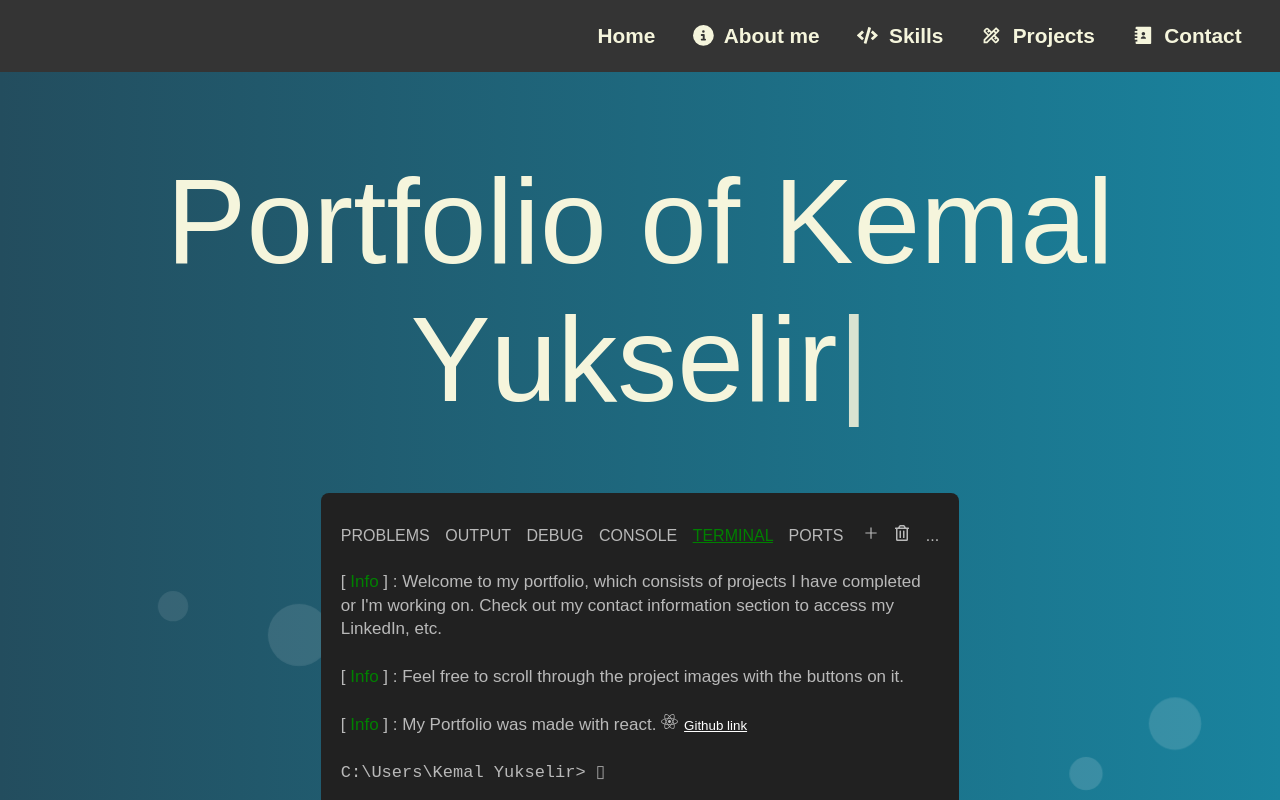
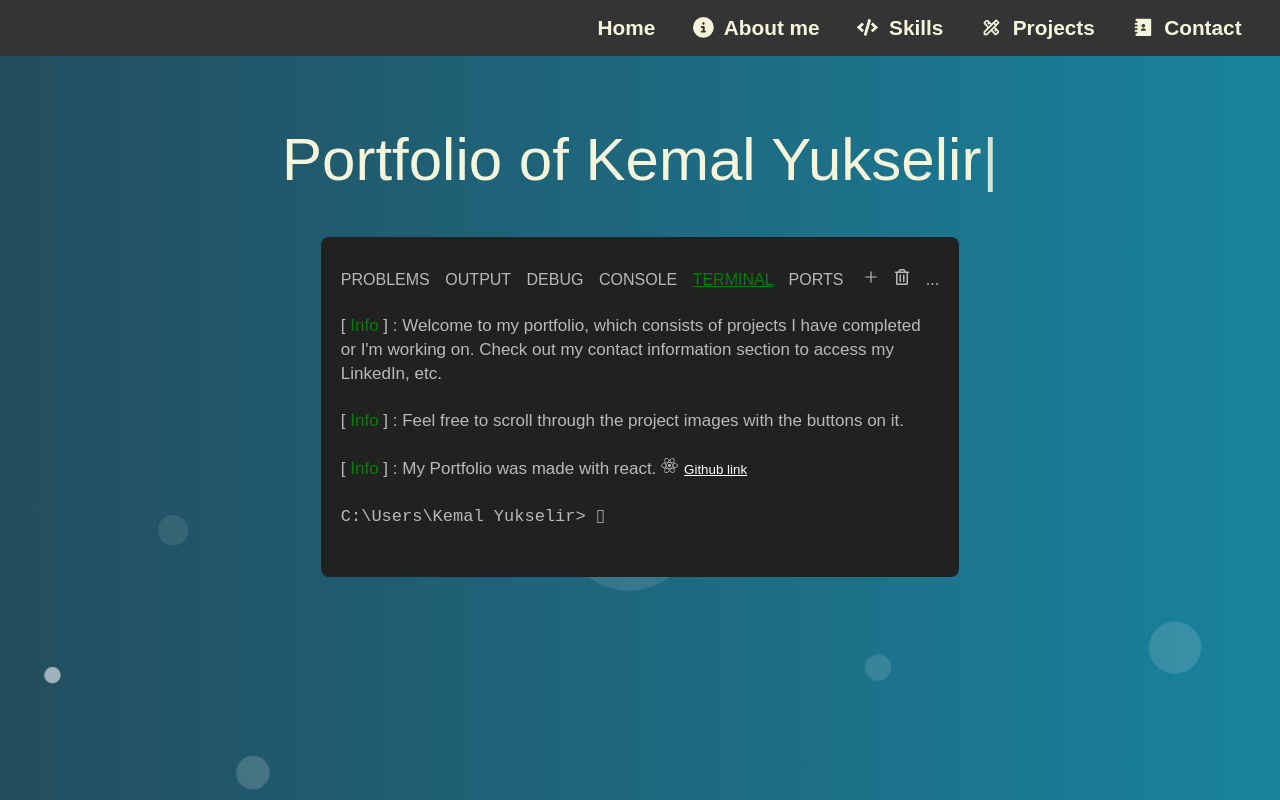
Before and after one commit to KemalYukselir/portfolio-website, a React (Create React App) app: page / in a window 1280 px wide. Shown: the top 800 px of the page. Built offline with nearby package versions, Linux system fonts and the light colour scheme.

Commit message:
font changes and removed 6 bubbles

```diff
--- a/src/App.css
+++ b/src/App.css
@@ -25,7 +25,6 @@ h1 {
   font-family: "Jersey 10", sans-serif;
   font-weight: 400;
   font-style: normal;
-  margin-bottom: 2%;
   font-size: 400%;
   color: beige;
 }
@@ -116,50 +115,6 @@ h1 {
 	animation-delay: 3.5s;
 }
 
-.box-area li:nth-child(7) {
-  left: 30%;
-  width: 90px;
-  height: 90px;
-  animation-delay: 2s;
-  animation-duration: 12s;
-}
-
-.box-area li:nth-child(8) {
-  left: 50%;
-  width: 120px;
-  height: 120px;
-  animation-delay: 4s;
-}
-
-.box-area li:nth-child(9) {
-  left: 80%;
-  width: 60px;
-  height: 60px;
-  animation-delay: 1s;
-}
-
-.box-area li:nth-child(10) {
-  left: 20%;
-  width: 70px;
-  height: 70px;
-  animation-delay: 3s;
-  animation-duration: 8s;
-}
-
-.box-area li:nth-child(11) {
-  left: 60%;
-  width: 130px;
-  height: 130px;
-  animation-delay: 0.5s;
-}
-
-.box-area li:nth-child(12) {
-  left: 10%;
-  width: 50px;
-  height: 50px;
-  animation-delay: 2.5s;
-}
-
 
 @keyframes animate {
 	0% {
@@ -182,7 +137,7 @@ nav {
   top: 0;
   left: 0;
   width: 100%;
-  height: 9%;
+  height: 7%;
   display: flex;
   justify-content: flex-end;
   align-items: center;
@@ -200,7 +155,7 @@ nav {
 }
 
 .navbar-links-container a:hover {
-  color: black;
+  color: '#ff4d5a';
 }
 
 .navBar-icon {
@@ -227,32 +182,37 @@ nav {
   flex: 1;
 }
 .home-section {
-  margin-top: 7%;
   flex: 1;
   display: flex;
   flex-direction: column;
   justify-content: center;
   align-items: center;
   text-align: center;
-  min-height: 80vh;
+  min-height: 100vh;
 }
 
 .home-heading-section {
   border-radius: 15px;
   padding: 1%;
   display: flex;
+  flex-direction: column;
   justify-content: center;
   align-items: center;
   text-align: center;
-  margin-top: 6%;
 }
 
 .home-heading-section h1 span,
 .home-heading-section h1 {
-  font-family: "Jersey 10", sans-serif;
-  font-weight: 200;
+  font-weight: 500;
   font-style: normal;
-  font-size: 120px;
+  font-size: 60px;
+  color: beige;
+}
+
+.home-heading-section h2 {
+  font-weight: 550;
+  font-style: normal;
+  font-size: 50px;
   color: beige;
 }
 
```
